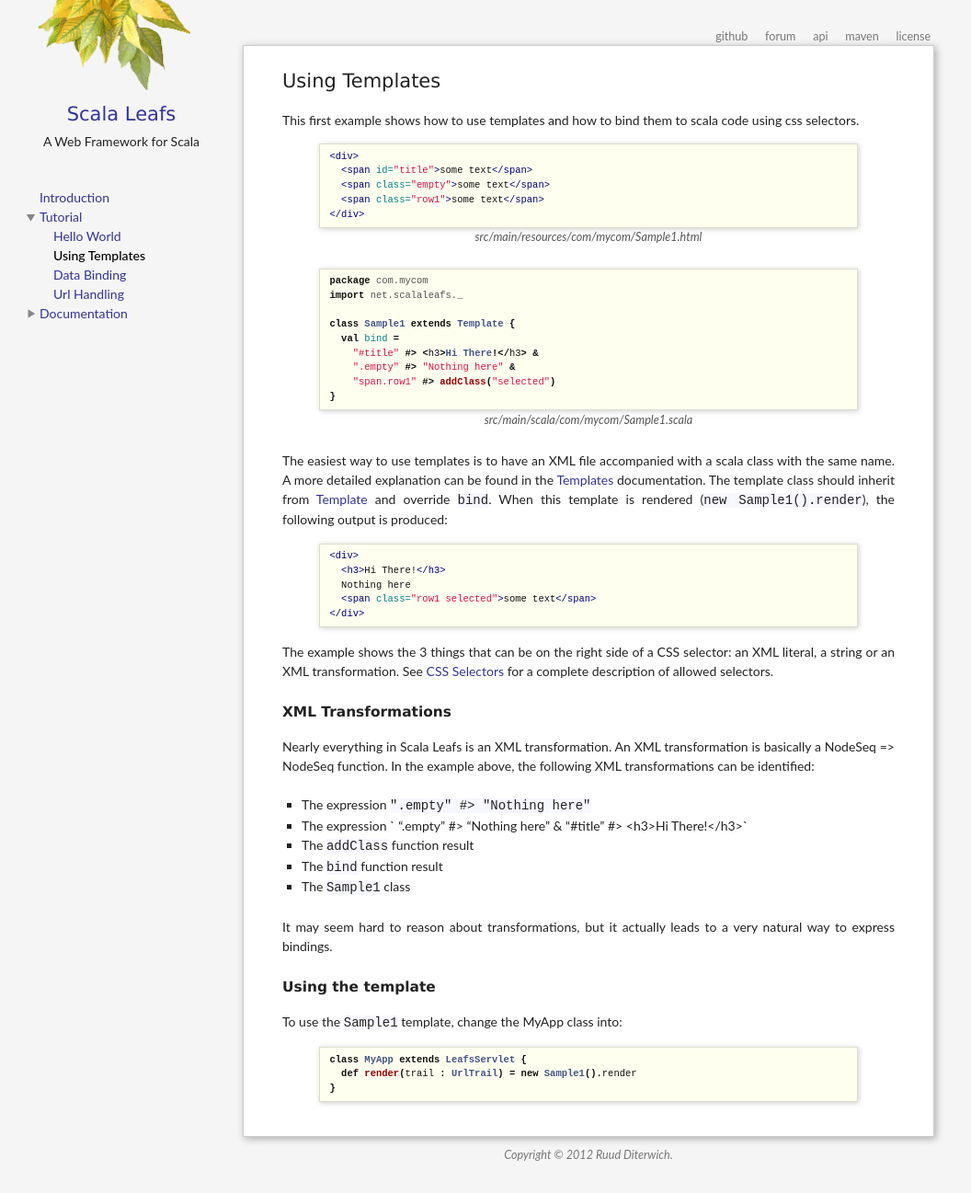
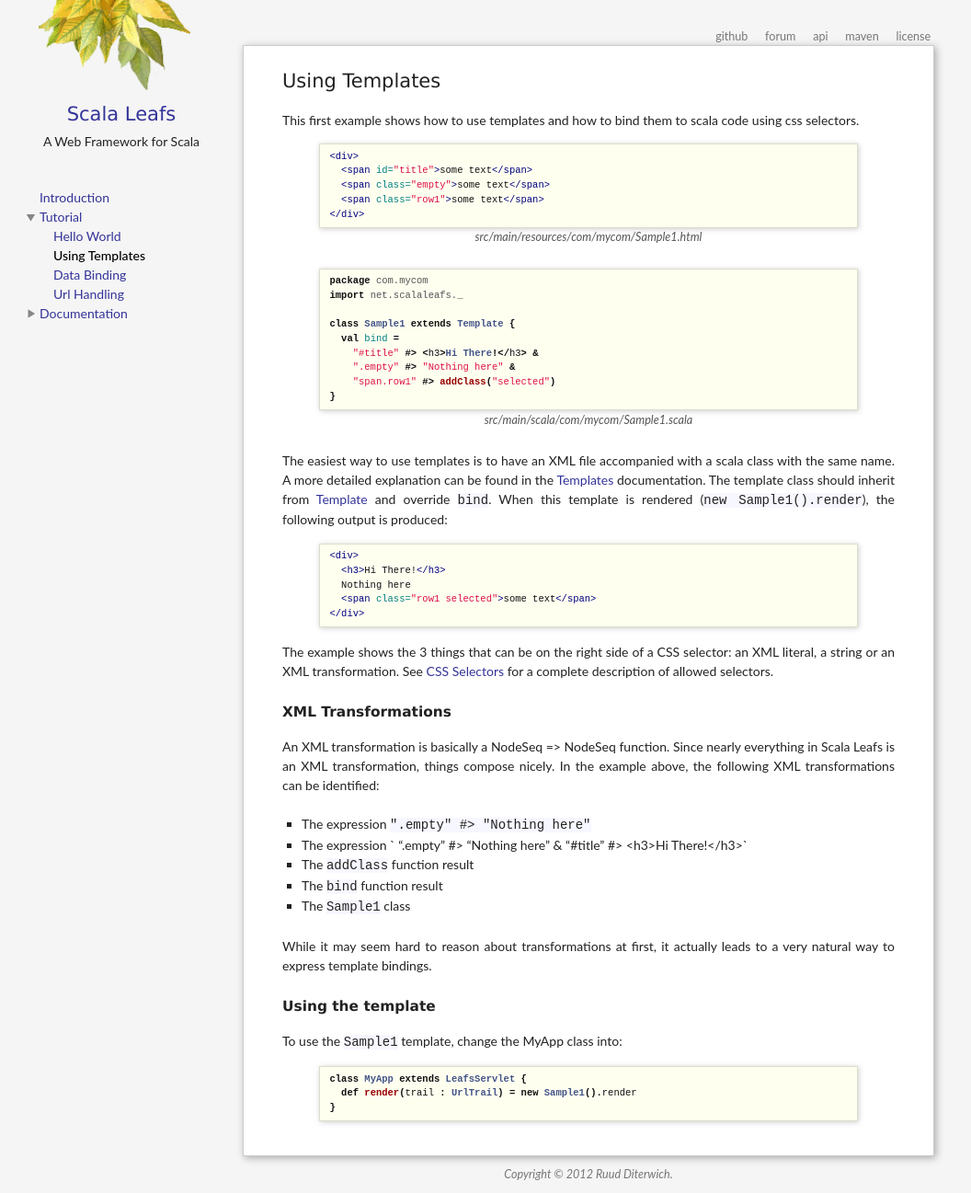
Before and after one commit to scalastuff/scalaleafs, a Jekyll site: the page built from using-templates.md, in a window 1280 px wide. Shown: the whole page at 92% size, without its empty margins (0-1056 px from the left). Built offline with Jekyll 4.4.1, drawn with Linux system fonts in a browser that asks for light colours; before the commit the page ends 1276 px from its top, so only the background shows below that.

Commit message:
Updated using-templates.md

```diff
--- a/using-templates.md
+++ b/using-templates.md
@@ -42,7 +42,7 @@
 
 ## XML Transformations
 
-Nearly everything in Scala Leafs is an XML transformation. An XML transformation is basically a NodeSeq => NodeSeq function. In the example above, the following XML transformations can be identified:
+An XML transformation is basically a NodeSeq => NodeSeq function. Since nearly everything in Scala Leafs is an XML transformation, things compose nicely. In the example above, the following XML transformations can be identified:
 
 - The expression `".empty" #> "Nothing here"`
 - The expression ` ".empty" #> "Nothing here" & "#title" #> <h3>Hi There!</h3>`
@@ -50,7 +50,7 @@
 - The `bind` function result
 - The `Sample1` class
 
-It may seem hard to reason about transformations, but it actually leads to a very natural way to express bindings.
+While it may seem hard to reason about transformations at first, it actually leads to a very natural way to express template bindings.
 
 ## Using the template
 
```
